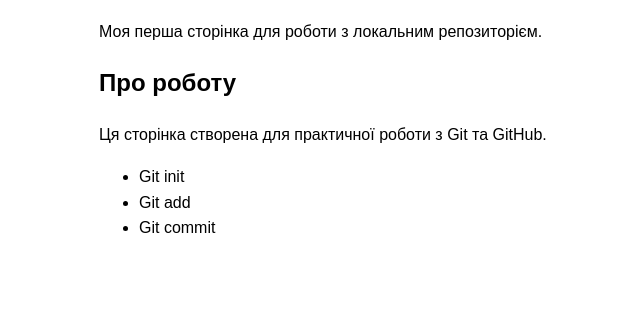
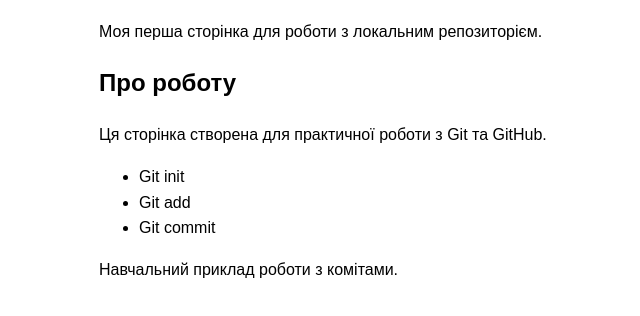
Before and after one commit to kholodsvkn25-sys/git-practice-1, a plain HTML site: page index.html in a window 1280 px wide. Shown: the part 94-410 px from the top of the page, without its empty margins (141-781 px from the left). Drawn offline with Linux system fonts and the light colour scheme.

Commit message:
Додано навчальний приклад

```diff
--- a/index.html
+++ b/index.html
@@ -26,5 +26,6 @@
         <li>Git add</li>
         <li>Git commit</li>
     </ul>
+    <p>Навчальний приклад роботи з комітами.</p>
 </body>
 </html>
```
